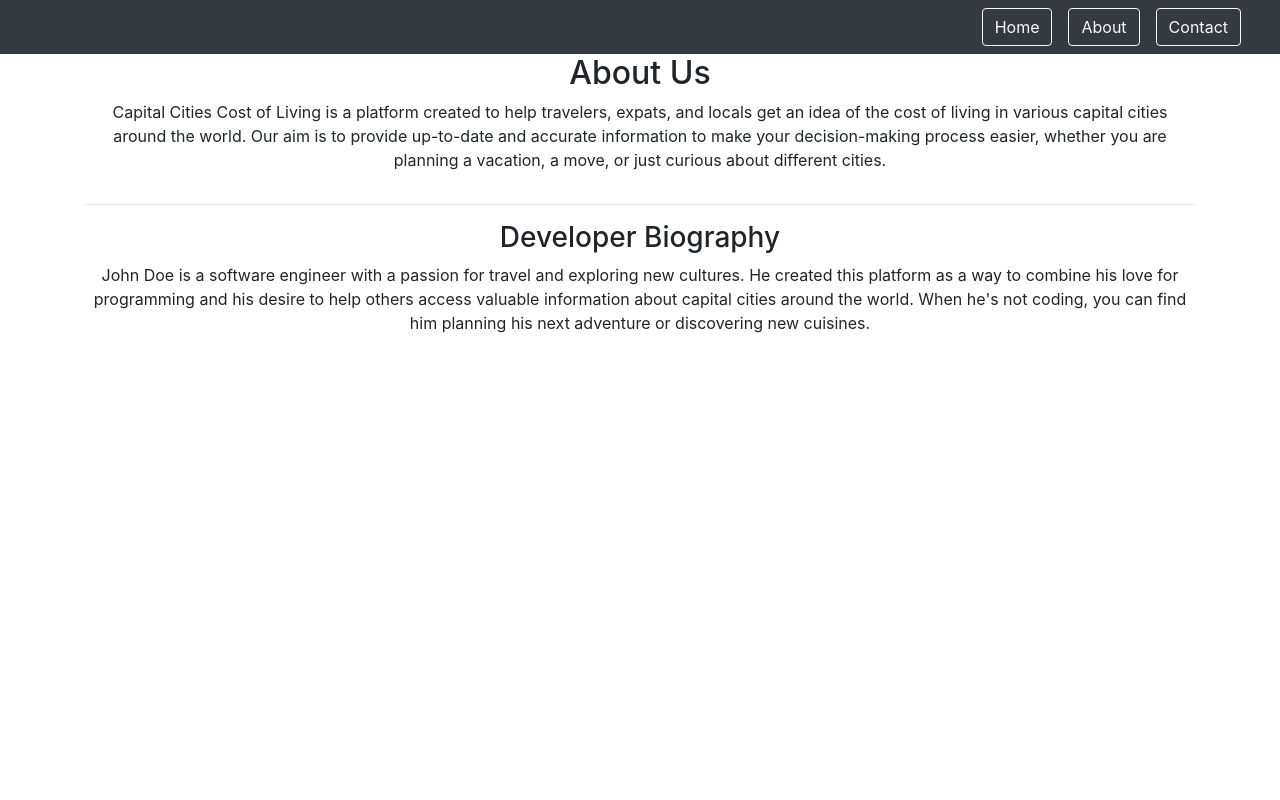
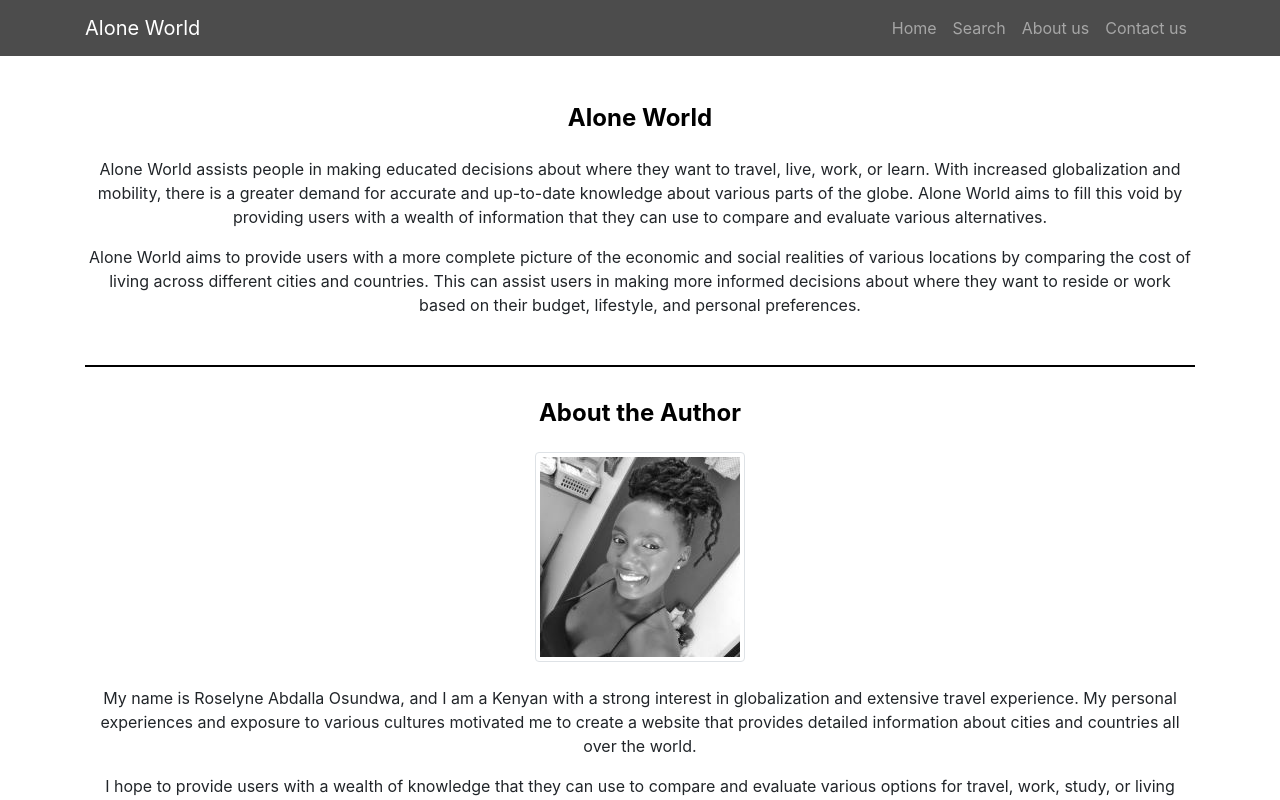
Before and after one commit to Robaa2168/Rose_Coursework, a React (Create React App) app: page /about in a window 1280 px wide. Shown: the top 800 px of the page. Built offline with nearby package versions, Linux system fonts and the light colour scheme.

Commit message:
First commit

```diff
--- a/src/App.css
+++ b/src/App.css
@@ -1,38 +1,32 @@
-.App {
-  text-align: center;
+.app-navbar {
+  background-color: rgba(0, 0, 0, 0.7);
 }
 
-.App-logo {
-  height: 40vmin;
-  pointer-events: none;
+.section-title {
+  font-weight: bold;
+  color: black;
+  margin-bottom: 1.5rem;
 }
 
-@media (prefers-reduced-motion: no-preference) {
-  .App-logo {
-    animation: App-logo-spin infinite 20s linear;
-  }
+.section-divider {
+  border-top: 2px solid black;
+  margin: 2rem 0;
 }
 
-.App-header {
-  background-color: #282c34;
-  min-height: 100vh;
-  display: flex;
-  flex-direction: column;
-  align-items: center;
-  justify-content: center;
-  font-size: calc(10px + 2vmin);
-  color: white;
+.img-thumbnail {
+  max-width: 200px;
+  height: auto;
 }
 
-.App-link {
-  color: #61dafb;
+.about p {
+  font-size: 1.1rem;
+  line-height: 1.5;
+  margin-bottom: 1.5rem;
 }
 
-@keyframes App-logo-spin {
-  from {
-    transform: rotate(0deg);
-  }
-  to {
-    transform: rotate(360deg);
-  }
+.don {
+  background-color: #f8f9fa;
+  padding: 1rem 0;
+  text-align: center;
+  font-size: 0.9rem;
 }
--- a/src/App.js
+++ b/src/App.js
@@ -5,20 +5,25 @@ import 'bootstrap/dist/css/bootstrap.min.css';
 import Home from './components/Home';
 import About from './components/About';
 import Contact from './components/Contact';
-import Navbar from './components/Navbar';
+import AppNavbar from './components/Navbar';
+import Landing from './components/landing';
+import { Last } from 'react-bootstrap/esm/PageItem';
 
 function App() {
 
   return (
 
     <BrowserRouter>
-    <Navbar/>
+    <AppNavbar/>
       <div className="App">
         <Routes>
-          <Route path="*" element={<Home />} />
-          <Route path="/" element={<Home />} />
+          <Route path="*" element={<Landing />} />
+          <Route path="/" element={<Landing />} />
           <Route path="/about" element={<About />} />
           <Route path="/contact" element={<Contact />} />
+          <Route path="/Landing" element={<Landing />} />
+          <Route path="/search" element={<Home />} />
+
         </Routes>
       </div>
     </BrowserRouter>
--- a/src/components/About.js
+++ b/src/components/About.js
@@ -3,28 +3,38 @@ import { Container, Row, Col } from 'react-bootstrap';
 
 const About = () => {
   return (
-    <div className="about">
-      <Container>
+    <div>
+      <Container className="my-5">
         <Row>
           <Col>
-            <h2>About Us</h2>
-            <p>
-              Capital Cities Cost of Living is a platform created to help travelers, expats, and locals get an idea of the cost of living in various capital cities around the world. Our aim is to provide up-to-date and accurate information to make your decision-making process easier, whether you are planning a vacation, a move, or just curious about different cities.
-            </p>
+            <div className="rationale text-center">
+              <h4 className="section-title">Alone World</h4>
+              <p>Alone World assists people in making educated decisions about where they want to travel, live, work, or learn. With increased globalization and mobility, there is a greater demand for accurate and up-to-date knowledge about various parts of the globe. Alone World aims to fill this void by providing users with a wealth of information that they can use to compare and evaluate various alternatives.</p>
+              <p>Alone World aims to provide users with a more complete picture of the economic and social realities of various locations by comparing the cost of living across different cities and countries. This can assist users in making more informed decisions about where they want to reside or work based on their budget, lifestyle, and personal preferences.</p>
+            </div>
           </Col>
         </Row>
-        <hr />
+        <hr className="section-divider" />
         <Row>
           <Col>
-            <h3>Developer Biography</h3>
-            <p>
-              John Doe is a software engineer with a passion for travel and exploring new cultures. He created this platform as a way to combine his love for programming and his desire to help others access valuable information about capital cities around the world. When he's not coding, you can find him planning his next adventure or discovering new cuisines.
-            </p>
+            <div className="author text-center">
+              <h4 className="section-title">About the Author</h4>
+              <div className="mypic mb-4">
+                <img src="pic.jpg" className="img-thumbnail" alt="Author" />
+              </div>
+              <p>My name is Roselyne Abdalla Osundwa, and I am a Kenyan with a strong interest in globalization and extensive travel experience. My personal experiences and exposure to various cultures motivated me to create a website that provides detailed information about cities and countries all over the world.</p>
+              <p>I hope to provide users with a wealth of knowledge that they can use to compare and evaluate various options for travel, work, study, or living through Alone World. My background in travel, foreign business, <br /> economics, or related areas has influenced the design and content of this website. The objective and informative approach of the website aims to provide users with the information they need to make informed choices in a globalized world.</p>
+            </div>
           </Col>
         </Row>
       </Container>
+      <footer>
+        <div className="don">
+          <p>© 2023 Alone World.com All rights reserved.</p>
+        </div>
+      </footer>
     </div>
   );
-};
+}
 
 export default About;
--- a/src/components/Contact.js
+++ b/src/components/Contact.js
@@ -32,7 +32,7 @@ const Contact = () => {
             <Form.Label>Message:</Form.Label>
             <Form.Control as="textarea" name="message" value={formData.message} onChange={handleChange} required />
           </Form.Group>
-          <Button variant="primary" className="m-2" type="submit">Submit</Button>
+          <Button variant="secondary" className="m-2" type="submit">Submit</Button>
         </Form>
       </div>
     </Container>
--- a/src/components/CostOfLiving.js
+++ b/src/components/CostOfLiving.js
@@ -19,13 +19,12 @@ const CostOfLiving = ({ countryName, capital }) => {
   }, [countryName, capital]);
 
   const fetchCostOfLivingData = async (countryName, cityName) => {
-    console.log(countryName,cityName);
     try {
       const response = await axios.get(
         `https://cost-of-living-and-prices.p.rapidapi.com/prices`,
         {
           headers: {
-            'X-RapidAPI-Key': 'cf2308a83fmsh748c3d23211cd51p1e3e61jsna79e15727b38',
+            'X-RapidAPI-Key': '2f52f36206msh6c98a3d8f128180p1ade89jsnb03cb5400cdb',
             'X-RapidAPI-Host': 'cost-of-living-and-prices.p.rapidapi.com'
           },
           params: {
--- a/src/components/CountrySearch.js
+++ b/src/components/CountrySearch.js
@@ -39,7 +39,7 @@ const CountrySearch = ({ onCountrySelect, onCountrySelect2 }) => {
   };
   return (
     <div className="row">
-      <div className="col-md-6 mb-3">
+      <div className="col-md-6 mb-3 align-items-center justify-content-center">
         <label htmlFor="country-select" className="form-label">Country:</label>
         <br/>
         <select
@@ -57,7 +57,7 @@ const CountrySearch = ({ onCountrySelect, onCountrySelect2 }) => {
         </select>
       </div>
 
-      <div className="col-md-6 mb-3">
+      <div className="col-md-6 mb-3 align-items-center justify-content-center">
         <label htmlFor="country-select2" className="form-label">Compare with:</label>
         <br/>
         <select
--- /dev/null
+++ b/src/components/Landing.css
@@ -0,0 +1,18 @@
+.background {
+    min-height: 100vh;
+    background-position: center;
+    background-repeat: no-repeat;
+    background-size: cover;
+  }
+
+  .bg-text {
+    background-color: rgba(0, 0, 0, 0.5);
+    padding: 1rem;
+  }
+
+  /* Additional styles for responsiveness and aesthetics */
+  @media (max-width: 576px) {
+    .background h1 {
+      font-size: 1.5rem;
+    }
+  }
--- a/src/components/Navbar.js
+++ b/src/components/Navbar.js
@@ -1,28 +1,25 @@
 import { Link } from 'react-router-dom';
 import React from 'react';
+import { Container, Navbar, Nav, NavDropdown } from 'react-bootstrap';
 
-const About = () => {
-    return (
+const AppNavbar = () => {
+  return (
+    <Navbar collapseOnSelect expand="lg" variant="dark" className="app-navbar">
+      <Container>
+        <Navbar.Brand as={Link} to="/">Alone World</Navbar.Brand>
+        <Navbar.Toggle aria-controls="responsive-navbar-nav" />
+        <Navbar.Collapse id="responsive-navbar-nav">
+          <Nav className="ml-auto">
+            <Nav.Link as={Link} to="/">Home</Nav.Link>
+            <Nav.Link as={Link} to="/search">Search</Nav.Link>
+            <Nav.Link as={Link} to="/about">About us</Nav.Link>
+            <Nav.Link as={Link} to="/contact">Contact us</Nav.Link>
 
-        <nav className="navbar navbar-expand-lg navbar-light bg-dark">
-            <div className="container-fluid">
-
-                <div className="collapse navbar-collapse justify-content-end" id="navbarNav">
-                    <ul className="navbar-nav">
-                    <li className="nav-item">
-                            <Link className="btn btn-outline-light mx-2" to="/">Home</Link>
-                        </li>
-                        <li className="nav-item">
-                            <Link className="btn btn-outline-light mx-2" to="/about">About</Link>
-                        </li>
-                        <li className="nav-item">
-                            <Link className="btn btn-outline-light mx-2" to="/contact">Contact</Link>
-                        </li>
-                    </ul>
-                </div>
-            </div>
-        </nav>
-    );
+          </Nav>
+        </Navbar.Collapse>
+      </Container>
+    </Navbar>
+  );
 };
 
-export default About;
+export default AppNavbar;
--- /dev/null
+++ b/src/components/landing.js
@@ -0,0 +1,46 @@
+import React from 'react';
+import { Link } from 'react-router-dom';
+import { useNavigate } from 'react-router-dom';
+import { Container, Row, Col, Button } from 'react-bootstrap';
+import './Landing.css';
+
+const Landing = () => {
+    const navigate = useNavigate();
+    const handleClick = () => {
+        navigate('/search');
+      };
+  return (
+    <div>
+    <Container fluid className="background d-flex align-items-center justify-content-center" style={{ backgroundImage: `url(woi.jpg)` }}>
+      <Row className="text-center">
+        <Col className="bg-text">
+          <h1 className="text-white mb-4">Discover Cities All Over The World</h1>
+          <Button variant="primary" size="lg" onClick={handleClick}>Get started...</Button>
+        </Col>
+      </Row>
+    </Container>
+    <Container className="my-5 d-flex justify-content-center align-items-center" >
+  <Row>
+    <Col className="text-center">
+      <p>
+        Welcome to Alone World. Explore countries and their capital cities. If you have any inquiries,{' '}
+        <Link to="/contact">Contact us</Link>.
+      </p>
+    </Col>
+  </Row>
+</Container>
+
+    <footer className="bg-dark text-white py-3">
+      <Container>
+        <Row>
+          <Col className="text-center">
+            <p>© 2023 Alone World.com All rights reserved.</p>
+          </Col>
+        </Row>
+      </Container>
+    </footer>
+  </div>
+  );
+};
+
+export default Landing;
```
Also changed, not shown: public/pic.jpg (added), 1 other file (tests, documents, lock files or other folders).
